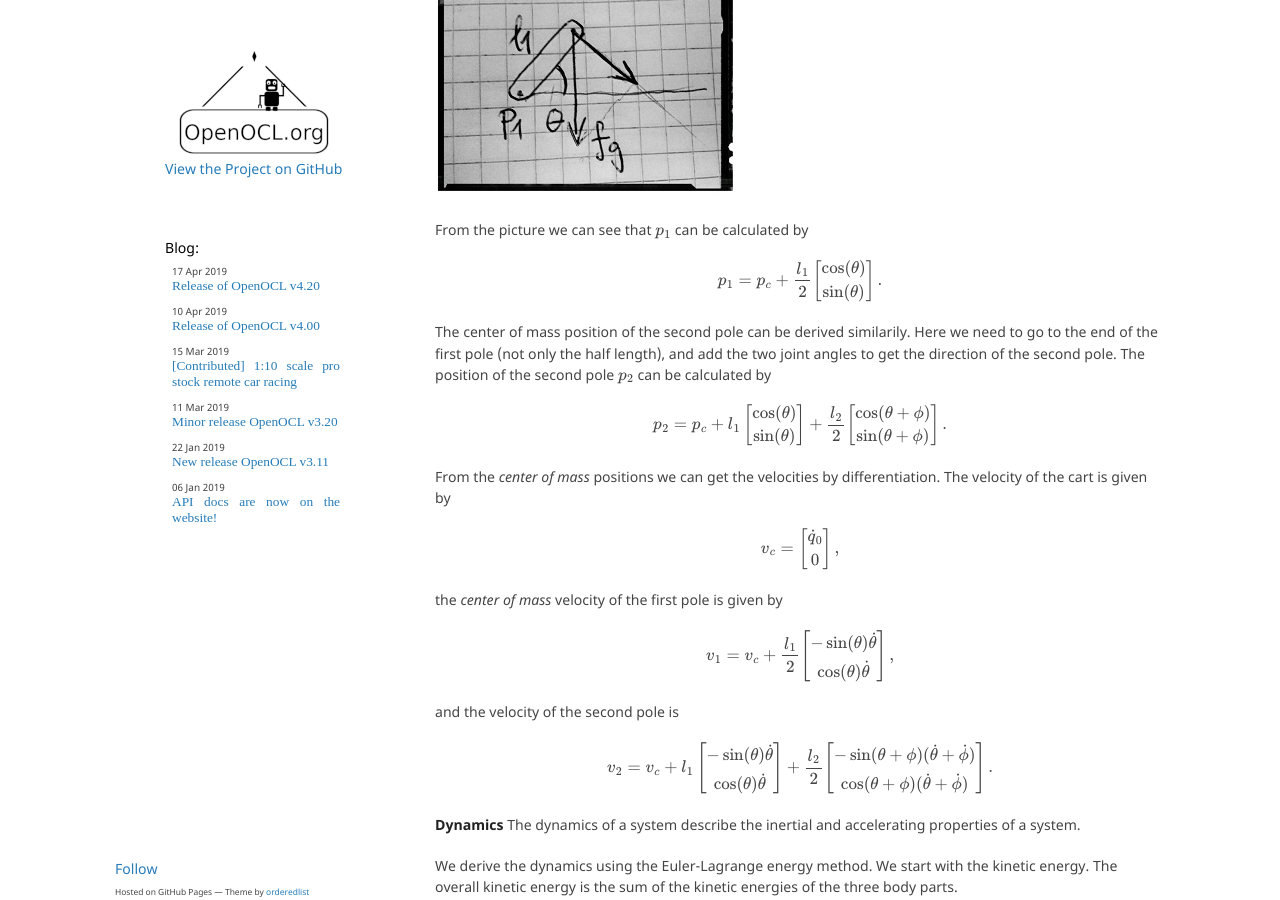
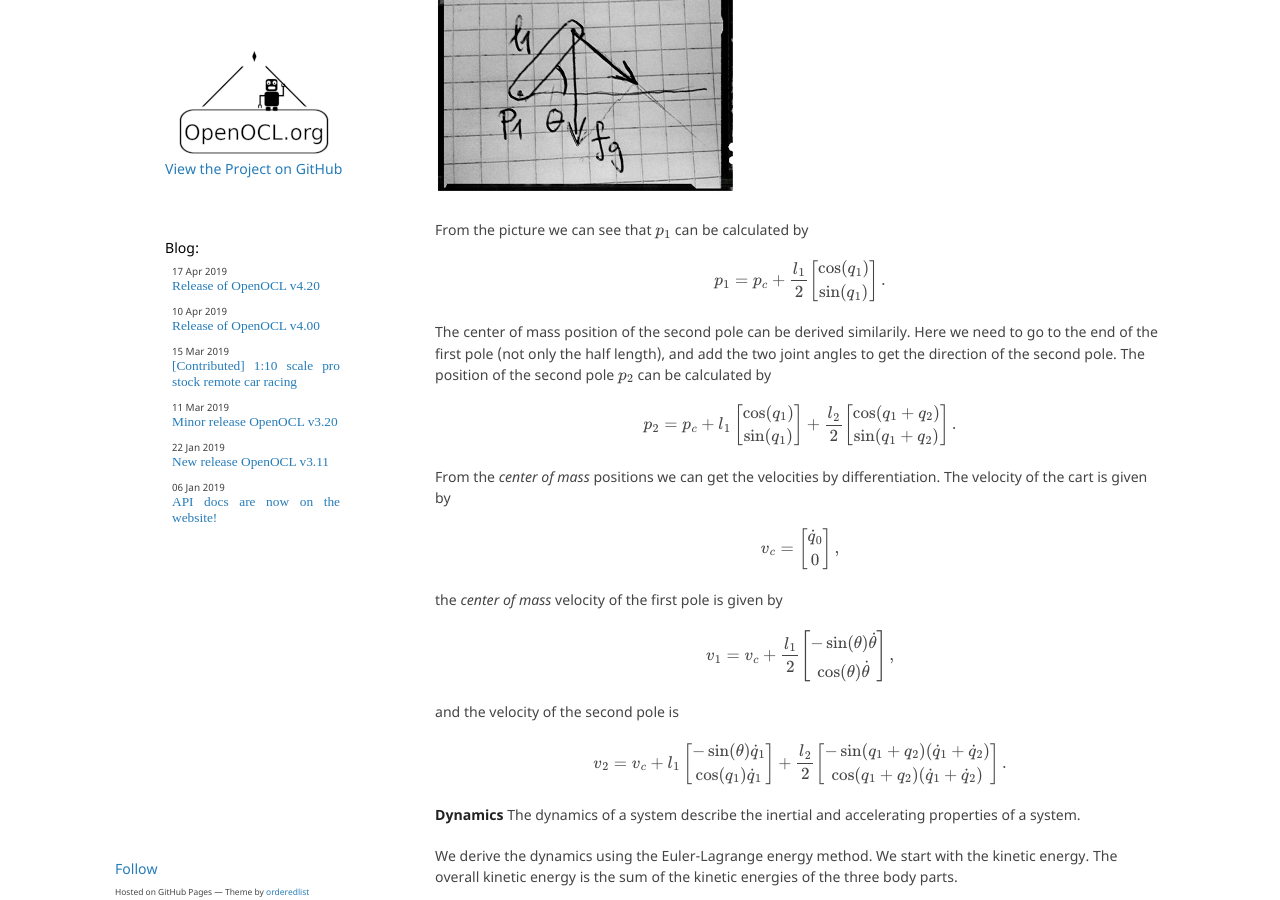
Before and after one commit to OpenOCL/openocl.github.io, a Jekyll site: the page built from _posts/2019-04-21-tutorial-01-modeling-double-cartpole.md, in a window 1280 px wide and 900 px high, scrolled down 1874 px. Built offline with Jekyll 4.4.1, drawn with Linux system fonts in a browser that asks for light colours; some web fonts are replaced; our own code applies the rules of GitHub Pages for plain Markdown files; formulas are drawn with MathJax 3; a script that is not in the unit is left out; comment, search, counter and statistics services are not loaded.

Commit message:
Update 2019-04-21-tutorial-01-modeling-double-cartpole.md

```diff
--- a/_posts/2019-04-21-tutorial-01-modeling-double-cartpole.md
+++ b/_posts/2019-04-21-tutorial-01-modeling-double-cartpole.md
@@ -65,13 +65,13 @@ The center of mass position of the first pole $p_1 \in \mathcal{R}^2$ is half-wa
 From the picture we can see that $p_1$ can be calculated by
 
 \\[
-p_1 = p_c + \frac{l_1}{2}  \\begin{bmatrix}  \cos(\\theta\)  \\\ \\sin({\theta}) \\end{bmatrix} \\,.
+p_1 = p_c + \frac{l_1}{2}  \\begin{bmatrix}  \cos(q_1)  \\\ \\sin(q_1) \\end{bmatrix} \\,.
 \\]
 
 The center of mass position of the second pole can be derived similarily. Here we need to go to the end of the first pole (not only the half length), and add the two joint angles to get the direction of the second pole. The position of the second pole $p_2$ can be calculated by
 
 \\[
-p_2 = p_c + l_1  \\begin{bmatrix} \cos(\\theta\)  \\\ \\sin({\theta}) \\end{bmatrix} +  \frac{l_2}{2} \\begin{bmatrix}  \cos(\theta+\phi) \\\ \\sin({\theta+\phi})\\end{bmatrix} \\,.
+p_2 = p_c + l_1  \\begin{bmatrix} \cos(q_1)  \\\ \\sin(q_1) \\end{bmatrix} +  \frac{l_2}{2} \\begin{bmatrix}  \cos(q_1+q_2) \\\ \\sin({q_1+q_2})\\end{bmatrix} \\,.
 \\]
 
 From the *center of mass* positions we can get the velocities by differentiation. The velocity of the cart is given by
@@ -89,7 +89,7 @@ v_1 = v_c + \frac{l_1}{2}  \\begin{bmatrix}  - \sin(\\theta\) \dot{\theta}  \\\
 and the velocity of the second pole is
 
 \\[
-v_2 = v_c + l_1  \\begin{bmatrix} - \sin(\\theta\) \dot{\theta}  \\\ \\cos({\theta}) \dot{\theta} \\end{bmatrix} +  \frac{l_2}{2} \\begin{bmatrix}  - \sin(\theta+\phi) (\dot{\theta}+\dot{\phi}) \\\ \\cos({\theta+\phi}) (\dot{\theta}+ \dot{\phi}) \\end{bmatrix} \\,.
+v_2 = v_c + l_1  \\begin{bmatrix} - \sin(\\theta\) \dot{q}_1  \\\ \\cos(q_1) \dot{q}_1 \\end{bmatrix} +  \frac{l_2}{2} \\begin{bmatrix}  - \sin(q_1+q_2) (\dot{q}_1+\dot{q}_2) \\\ \\cos(q_1+q_2) (\dot{q}_1+ \dot{q}_2) \\end{bmatrix} \\,.
 \\]
 
 
```
